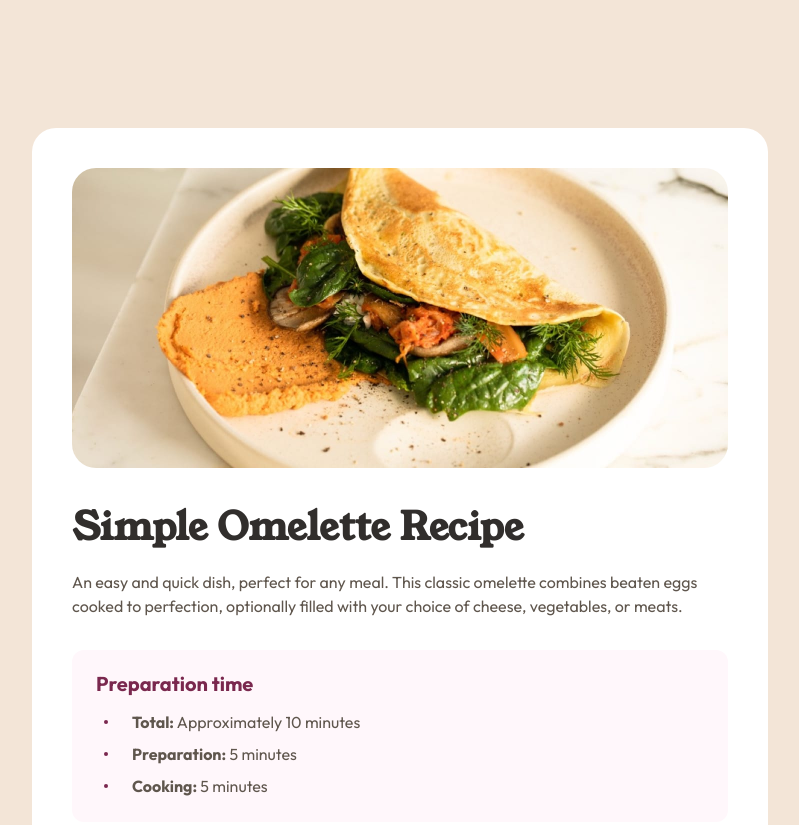
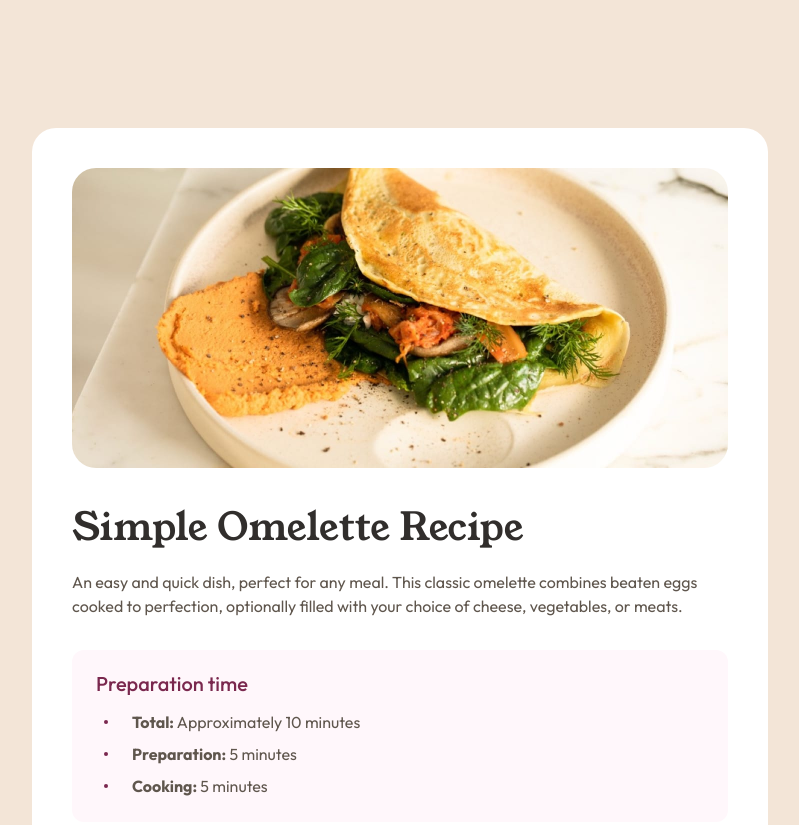
Before and after one commit to MattPahuta/recipe-page, a plain HTML site: page index.html in a window 1280 px wide. Shown: the top 825 px of the page, without its empty margins (240-1039 px from the left). Drawn offline with Linux system fonts and the light colour scheme.

Commit message:
update heading font weights

```diff
--- a/styles.css
+++ b/styles.css
@@ -82,6 +82,10 @@ body {
   line-height: 1.5;
   background: var(--stone-100);
   color: var(--stone-600);
+}
+
+h1, h2 {
+  font-weight: 500;
 }
 
 .recipe-card {
```
